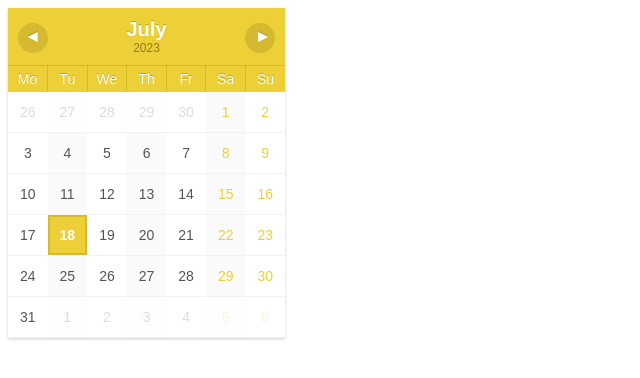
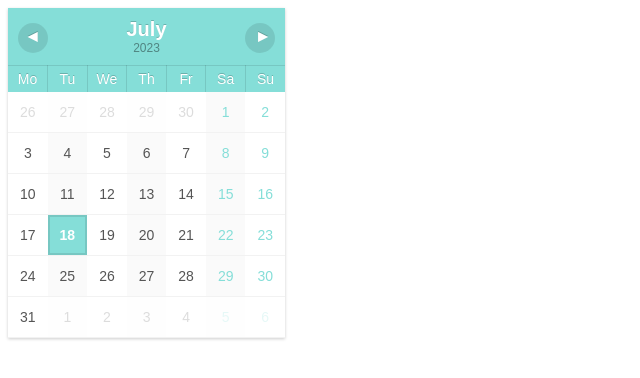
Before and after one commit to mavila-r/Notion, a plain HTML site: page index.html in a window 1280 px wide. Shown: the whole page, without its empty margins (0-640 px from the left). Drawn offline with Linux system fonts and the light colour scheme.

Commit message:
Update index.html

```diff
--- a/index.html
+++ b/index.html
@@ -63,7 +63,7 @@ td:last-child, th:last-child {
 th {
     border-top: 1px solid rgba(0,0,0,0.1);
     border-right: 1px solid rgba(0,0,0,0.1);
-    background-color: #edcf37;
+    background-color: #85ded8;
     color: #fff;
     text-shadow: 0px -1px 0px rgba(0,0,0,0.2);
     font-weight: normal;
@@ -95,11 +95,11 @@ td:nth-child(even)>span {
 }
 td:last-child>span,
 td:nth-child(6)>span {
-    color: #edcf37;
+    color: #85ded8;
 }
 td.avui>span {
     font-weight: bold;
-    background-color: #edcf37;
+    background-color: #85ded8;
     color: #fff;
     border: 2px solid rgba(0,0,0,0.1);
 }
@@ -107,7 +107,7 @@ td.fora > span {
     opacity: 0.2;
 }
 td > span:hover {
-    background: #fff4bd;
+    background: #d4fffc;
     color: #fff;
 }
 .boto-next, .boto-prev {
```
